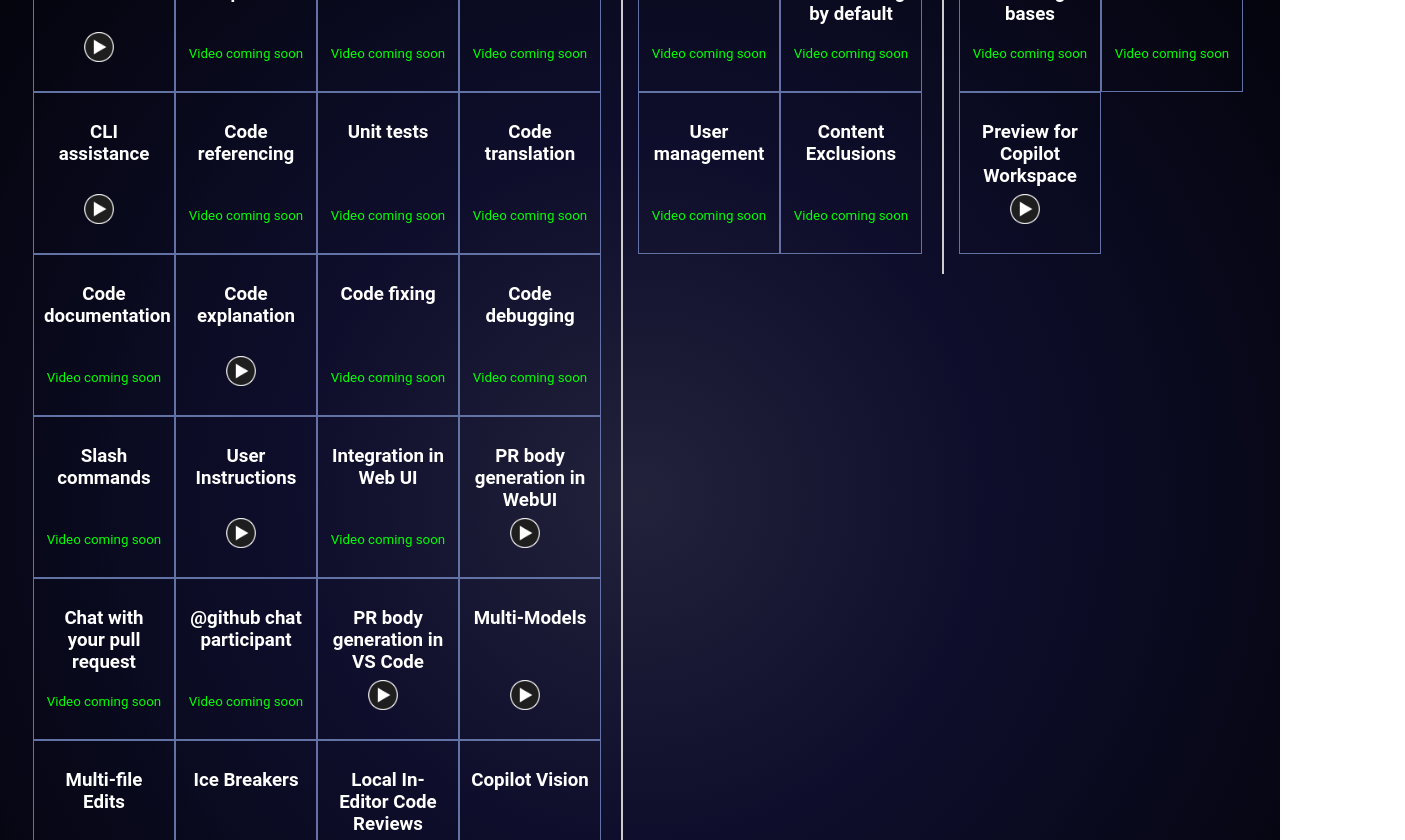
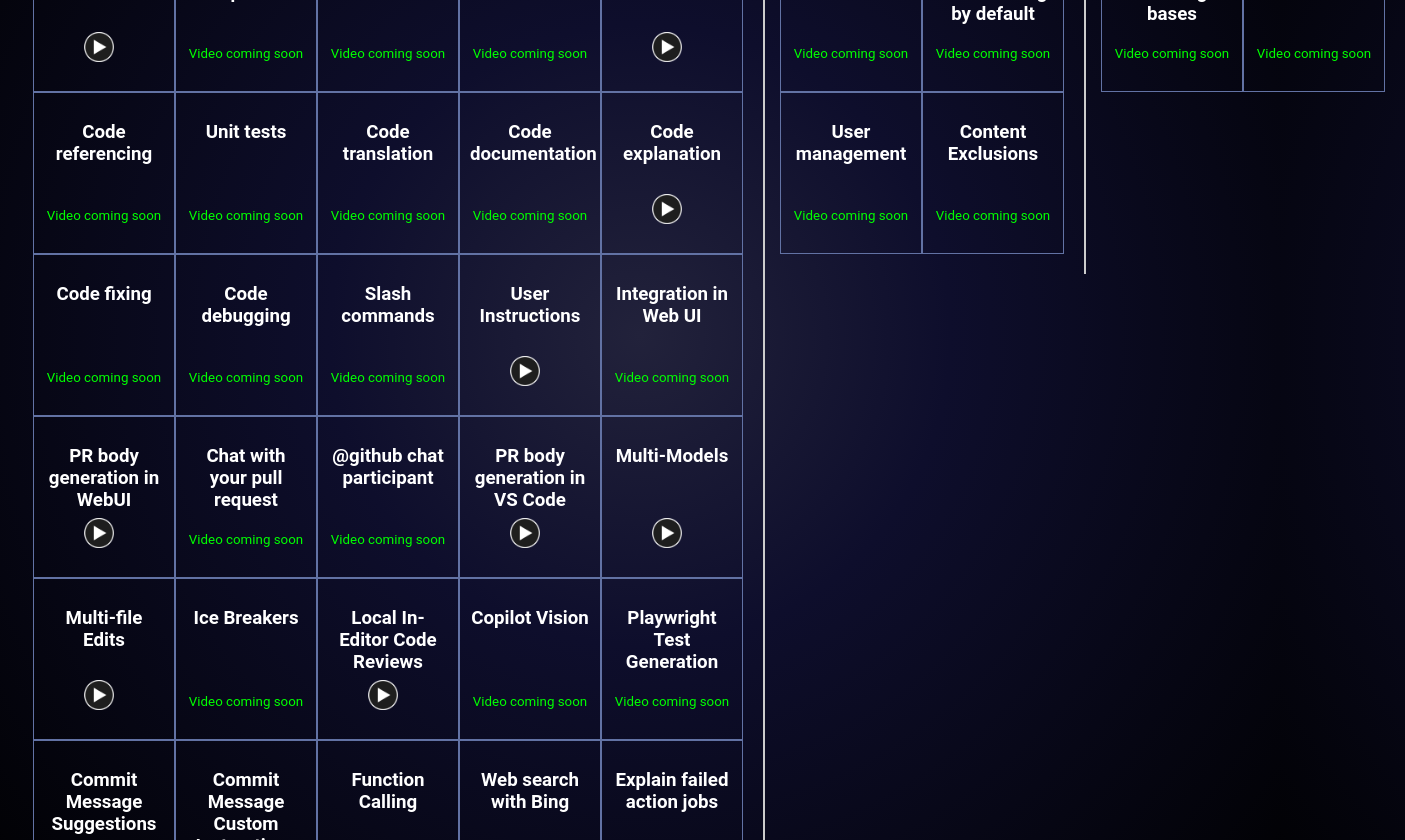
Before and after one commit to XpiritBV/copilot-videos, a React (Vite) app: page /skus in a window 1280 px wide. Shown: the part 280-1120 px from the top of the page, 1405 px wide, since content can reach past the window. Built offline with nearby package versions, Linux system fonts and the light colour scheme.

Commit message:
remove duplicate video link

```diff
--- a/public/data.json
+++ b/public/data.json
@@ -206,6 +206,14 @@
                   "videoUrl": "",
                   "description": "Perform web searches within your coding environment using Copilot and Bing.",
                   "ghes_support": false
+                },
+                {
+
+                  "id": 36,
+                  "title": "Explain failed action jobs",
+                  "videoUrl": "",
+                  "description": "Get help from GitHub Copilot to explain why a certain action job failed and help you fixing it.",
+                  "ghes_support": false
                 }
               ]
             },
@@ -257,13 +265,6 @@
                   "title": "Fine tuned models",
                   "videoUrl": "",
                   "description": "Benefit from models fine-tuned for your specific coding needs with Copilot.",
-                  "ghes_support": false
-                },
-                {
-                  "id": 22,
-                  "title": "Preview for Copilot Workspace",
-                  "videoUrl": "https://youtu.be/N64ozm3x88k",
-                  "description": "Technical Preview access to Copilot Workspace is available for Copilot Enterprise users. In this video Rob shows an early version of Workspace and how it lets you work in the context of an issue and the entire repository to get your task executed.",
                   "ghes_support": false
                 }
               ]
--- a/src/styles.css
+++ b/src/styles.css
@@ -51,7 +51,7 @@
 }
 
 .sku-grid.individual {
-    grid-template-columns: repeat(4, 1fr);
+    grid-template-columns: repeat(5, 1fr);
 }
 
 .sku-grid.business {
@@ -129,7 +129,7 @@
 body {
     background: radial-gradient(circle, rgba(34,34,59,1) 0%, rgba(14,14,44,1) 35%, black 100%);
     color: white;
-    max-width: 1200px;
+    max-width: 1400px;
     font-family: 'Roboto', sans-serif;
 }
 
```
